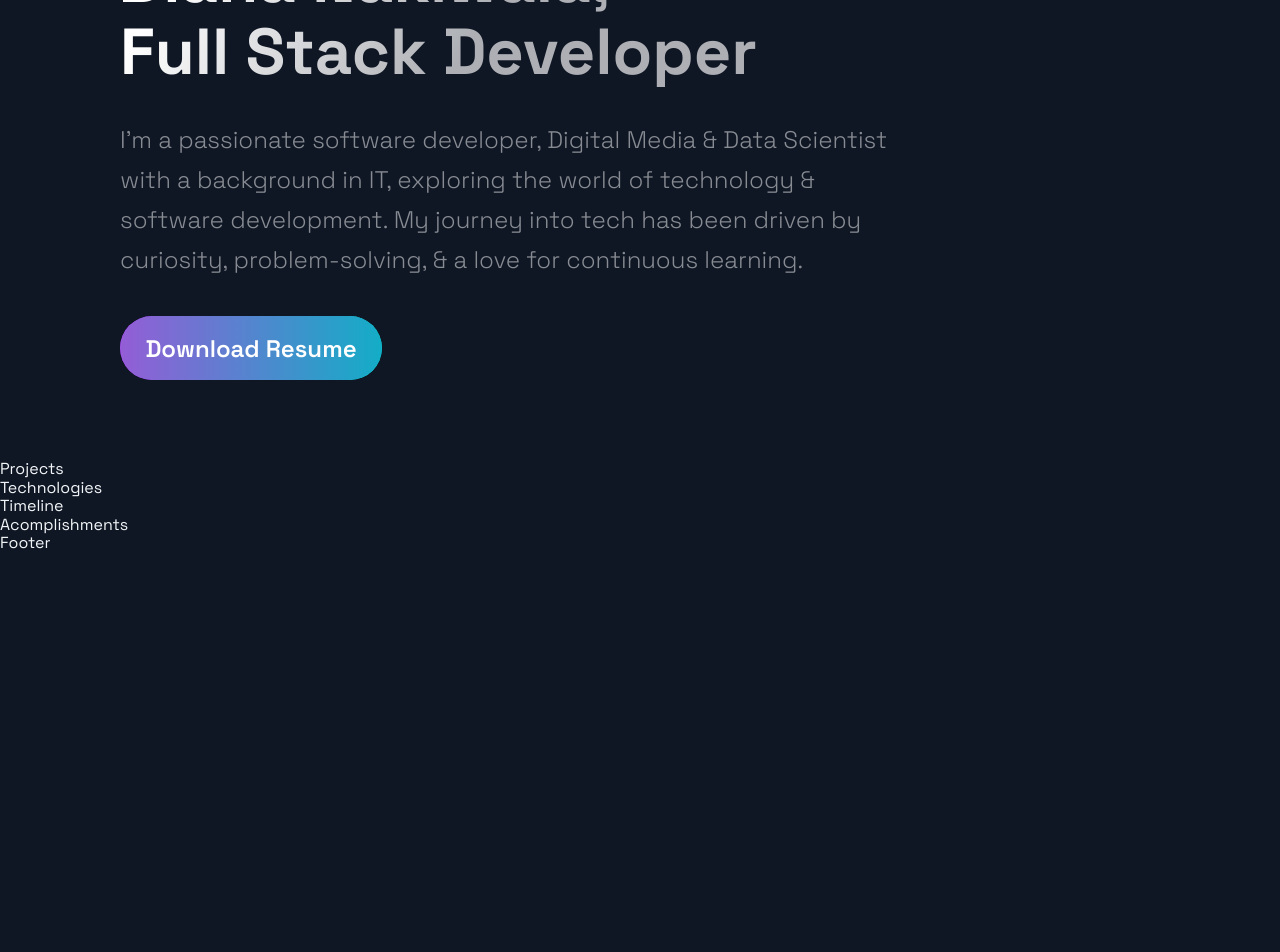
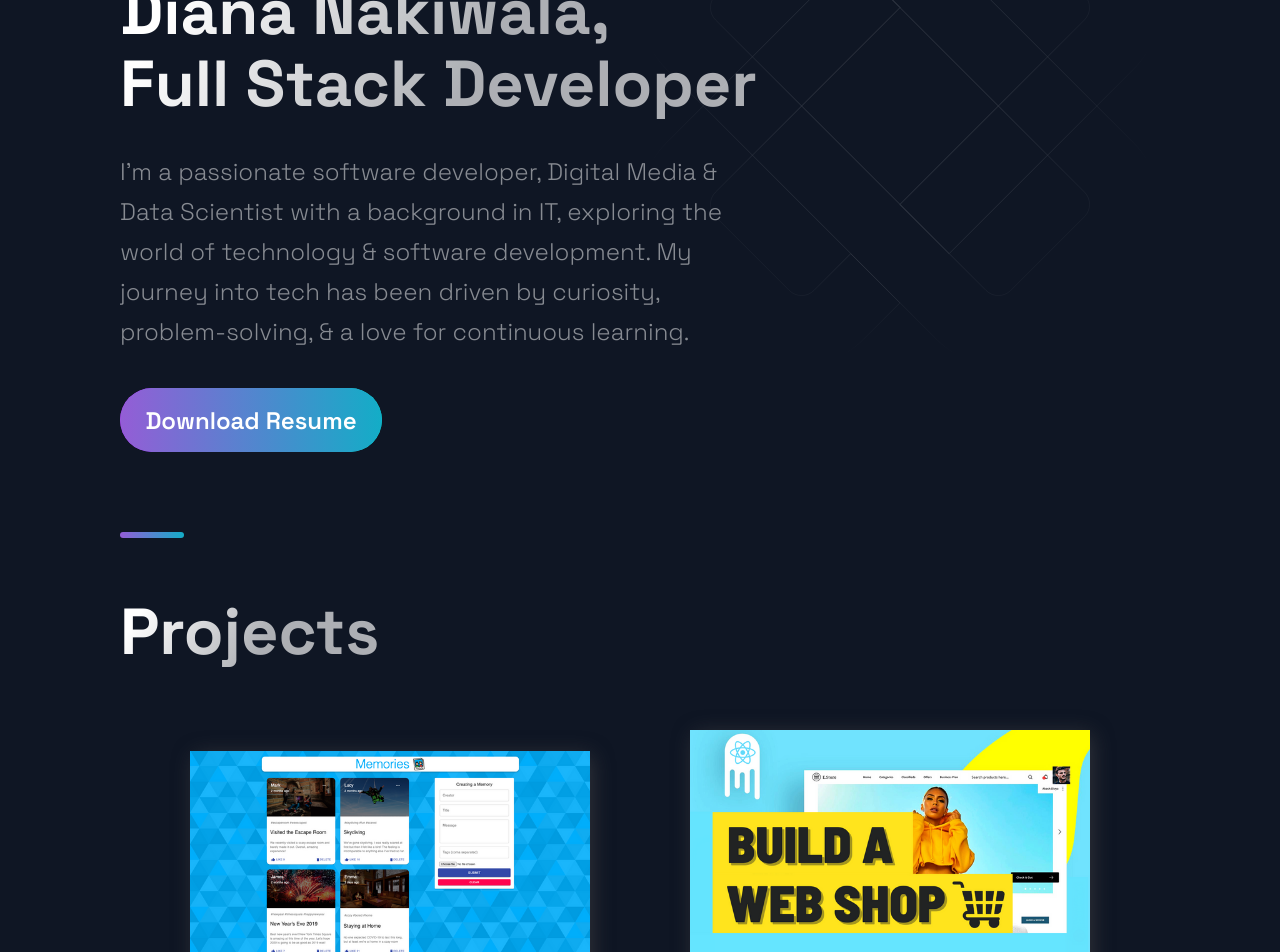
Before and after one commit to Dianawats/portfolio_website-STARTER, a Next.js app: page / in a window 1280 px wide. Shown: the part 266-1218 px from the top of the page. Before the commit the page ends 819 px from the top, so only its background shows below. Built offline with nearby package versions, Linux system fonts and the light colour scheme.

Commit message:
update the header

```diff
--- a/src/components/Projects/Projects.js
+++ b/src/components/Projects/Projects.js
@@ -5,9 +5,36 @@
 import { projects } from '../../constants/constants';
 
 const Projects = () => (
-  <div>
-    Projects
-  </div>
+  <Section nopadding id="projects">
+    <SectionDivider />
+    <SectionTitle main>Projects</SectionTitle>
+    <GridContainer>
+      {projects.map((p, i) => {
+        return (
+          <BlogCard key={i}>
+          <Img src={p.image} />
+            <TitleContent>
+              <HeaderThree title>{p.title}</HeaderThree>
+              <Hr />
+            </TitleContent>
+            <CardInfo className="card-info">{p.description}</CardInfo>
+            <div>
+              <TitleContent>Stack</TitleContent>
+              <TagList>
+                {p.tags.map((t, i) => {
+                  return <Tag key={i}>{t}</Tag>;
+                })}
+              </TagList>
+            </div>
+            <UtilityList>
+              <ExternalLinks href={p.visit}>Code</ExternalLinks>
+              <ExternalLinks href={p.source}>Source</ExternalLinks>
+            </UtilityList>
+          </BlogCard>
+        );
+      })}
+    </GridContainer>
+  </Section>
 );
 
 export default Projects;
--- a/src/pages/index.js
+++ b/src/pages/index.js
@@ -10,10 +10,10 @@
 const Home = () => {
   return (
     <Layout>
-      {/* <Section grid> */}
+      <Section grid>
         <Hero />
-        {/* <BgAnimation /> */}
-      {/* </Section> */}
+        <BgAnimation />
+      </Section>
       <Projects />
       <Technologies />
       <Timeline />
```
